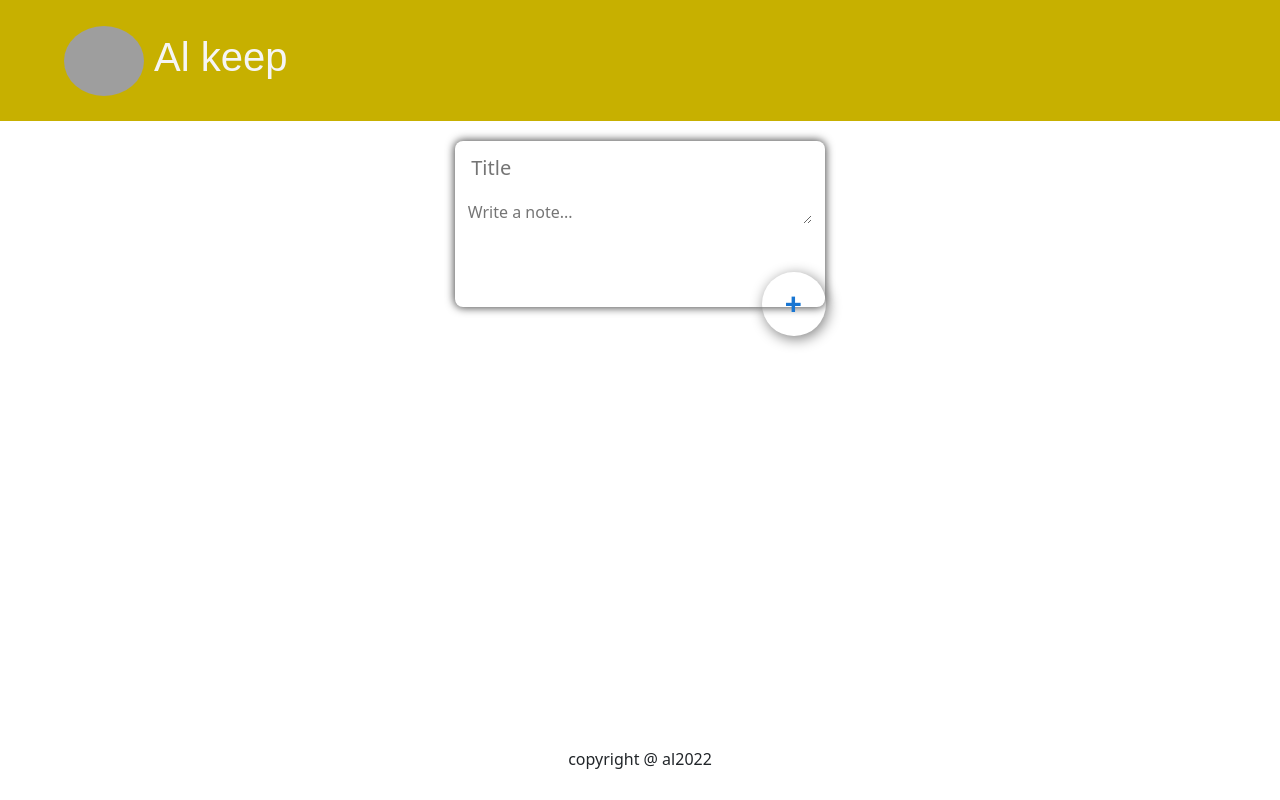
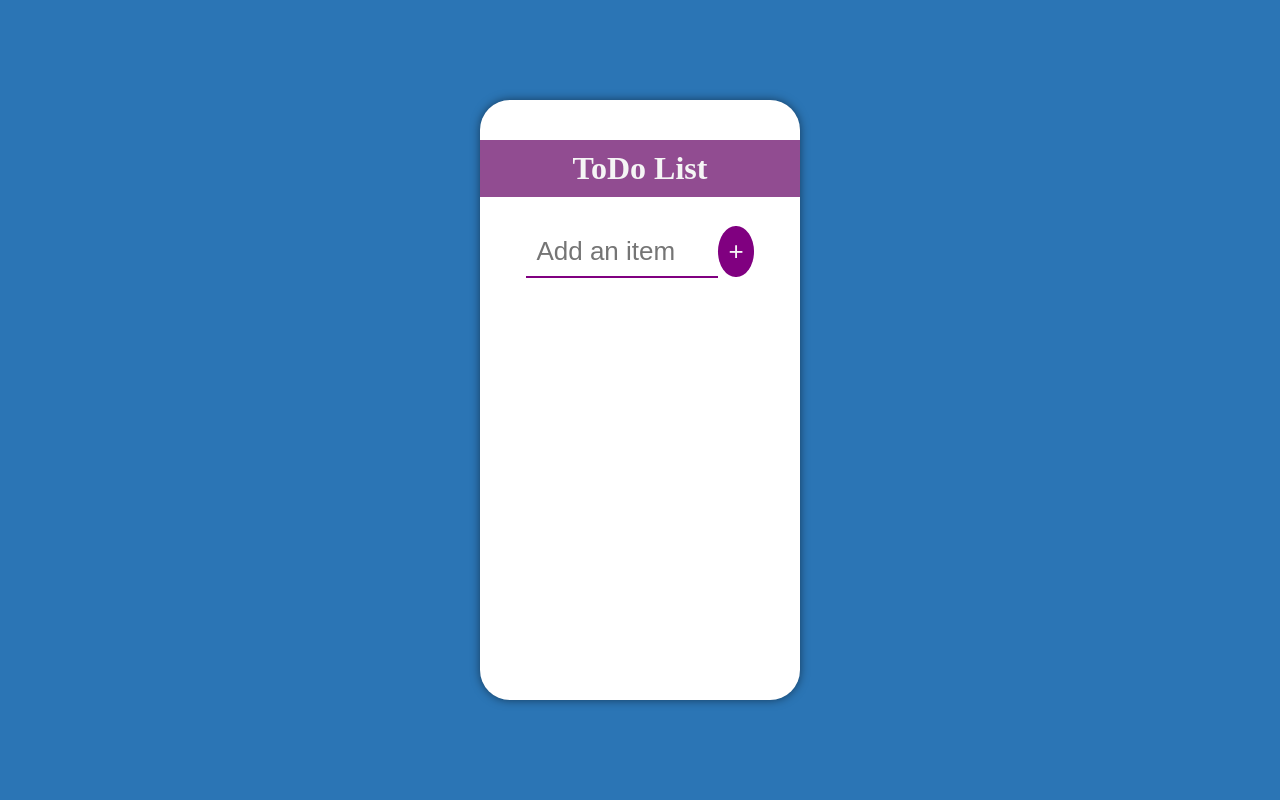
Before and after one commit to alnoman-stack/React_all_in_one, a React (Create React App) app in the folder my-app/: page / in a window 1280 px wide. Built offline with nearby package versions, Linux system fonts and the light colour scheme; grey boxes are pictures that could not be loaded.

Commit message:
todoApp challange complite

```diff
--- a/my-app/src/App.js
+++ b/my-app/src/App.js
@@ -1,11 +1,13 @@
 import React from "react";
 
-import KeepApp from "./components/keep app/KeepApp";
-import "../node_modules/bootstrap/dist/css/bootstrap.min.css";
+import TodoApp from "./components/challenge/ControlComponent/TodoApp";
+import "./components/challenge/ControlComponent/index.css";
+
+// import "../node_modules/bootstrap/dist/css/bootstrap.min.css";
 function App() {
   return (
     <>
-      <KeepApp />
+      <TodoApp />
     </>
   );
 }
--- /dev/null
+++ b/my-app/src/components/challenge/ControlComponent/TodoApp.js
@@ -0,0 +1,58 @@
+import React, { useState } from "react";
+import TodoList from "./TodoList";
+
+export default function TodoApp() {
+  const [item, setItem] = useState("");
+  const [newItem, setNewItem] = useState([]);
+
+  const EventChange = (event) => {
+    setItem(event.target.value);
+  };
+  const HandleClick = () => {
+    setNewItem((oldItem) => {
+      return [...oldItem, item];
+    });
+    setItem("");
+  };
+
+  const DeleteItem = (id) => {
+    console.log("deleted");
+
+    setNewItem((oldItem) => {
+      return oldItem.filter((arrEle, index) => {
+        return index !== id;
+      });
+    });
+  };
+
+  return (
+    <>
+      <div className="main_div">
+        <div className="center_div">
+          <h1>ToDo List</h1>
+          <input
+            type="text"
+            placeholder="Add an item"
+            value={item}
+            onChange={EventChange}
+          />
+          <button className="btn" onClick={HandleClick}>
+            +
+          </button>
+          <ol>
+            {newItem.map((itemValue, index) => {
+              return (
+                <TodoList
+                  text={itemValue}
+                  key={index}
+                  id={index}
+                  onSelect={DeleteItem}
+                />
+              );
+            })}
+          </ol>
+        </div>
+      </div>
+    </>
+  );
+}
--- /dev/null
+++ b/my-app/src/components/challenge/ControlComponent/TodoList.js
@@ -0,0 +1,20 @@
+import React from "react";
+
+const TodoList = (props) => {
+  return (
+    <>
+      <div className="todo_style">
+        <i
+          className="fa fa-times"
+          onClick={() => {
+            props.onSelect(props.id);
+            console.log(props.id);
+          }}
+        />
+        <li>{props.text}</li>
+      </div>
+    </>
+  );
+};
+
+export default TodoList;
--- /dev/null
+++ b/my-app/src/components/challenge/ControlComponent/index.css
@@ -0,0 +1,110 @@
+* {
+    padding: 0;
+    margin: 0;
+    box-sizing: border-box;
+}
+
+.main_div {
+    width: 100%;
+    height: 100vh;
+    background-color: #2b75b5;
+    display: flex;
+    justify-content: center;
+    align-items: center;
+}
+
+.center_div {
+    width: 25%;
+    height: 75%;
+    background-color: white;
+    text-align: center;
+    box-shadow: 0px 0px 10px rgba(0, 0, 0, 0.5);
+    border-radius: 30px;
+    -webkit-border-radius: 30px;
+    -moz-border-radius: 30px;
+    -ms-border-radius: 30px;
+    -o-border-radius: 30px;
+}
+
+h1 {
+    background-color: #914c91;
+    color: whitesmoke;
+    padding: 10px 20px;
+    margin-top: 40px;
+}
+
+.hr {
+    width: 70%;
+    margin: 0 auto;
+}
+
+input {
+    width: 60%;
+    margin-top: 30px;
+    padding: 9px 10px;
+    border: none;
+    outline: none;
+    font-size: 26px;
+    border-bottom: 2px solid purple;
+}
+
+.btn {
+    font-size: 26px;
+    padding: 10px;
+    border: none;
+    outline: none;
+    color: whitesmoke;
+    background-color: purple;
+    border-radius: 50%;
+    -webkit-border-radius: 50%;
+    -moz-border-radius: 50%;
+    -ms-border-radius: 50%;
+    -o-border-radius: 50%;
+    cursor: pointer;
+}
+
+.btn:hover {
+    background-color: green;
+}
+
+ol {
+    list-style-type: none;
+    text-align: left;
+    padding: 30px 20px;
+}
+
+li {
+    font-size: 26px;
+    margin-bottom: 10px;
+    text-transform: capitalize;
+}
+
+.todo_style {
+    display: flex;
+    align-items: center;
+}
+
+.todo_style i {
+    padding: 5px;
+    font-size: 18px;
+    background-color: purple;
+    color: whitesmoke;
+    margin-right: 15px;
+    margin-bottom: 12px;
+    border-radius: 50%;
+    -webkit-border-radius: 50%;
+    -moz-border-radius: 50%;
+    -ms-border-radius: 50%;
+    -o-border-radius: 50%;
+}
+
+.todo_style i:hover {
+    background-color: red;
+    cursor: pointer;
+}
+
+@media screen and (max-width: 600px) {
+    .center_div {
+        width: 70%;
+    }
+}
```
Also changed, not shown: my-app/src/components/challenge/challange8/challenge8.css (renamed from my-app/src/components/challenge/challenge8.css), my-app/src/components/challenge/challange8/challenge8.js (renamed from my-app/src/components/challenge/challenge8.js).
